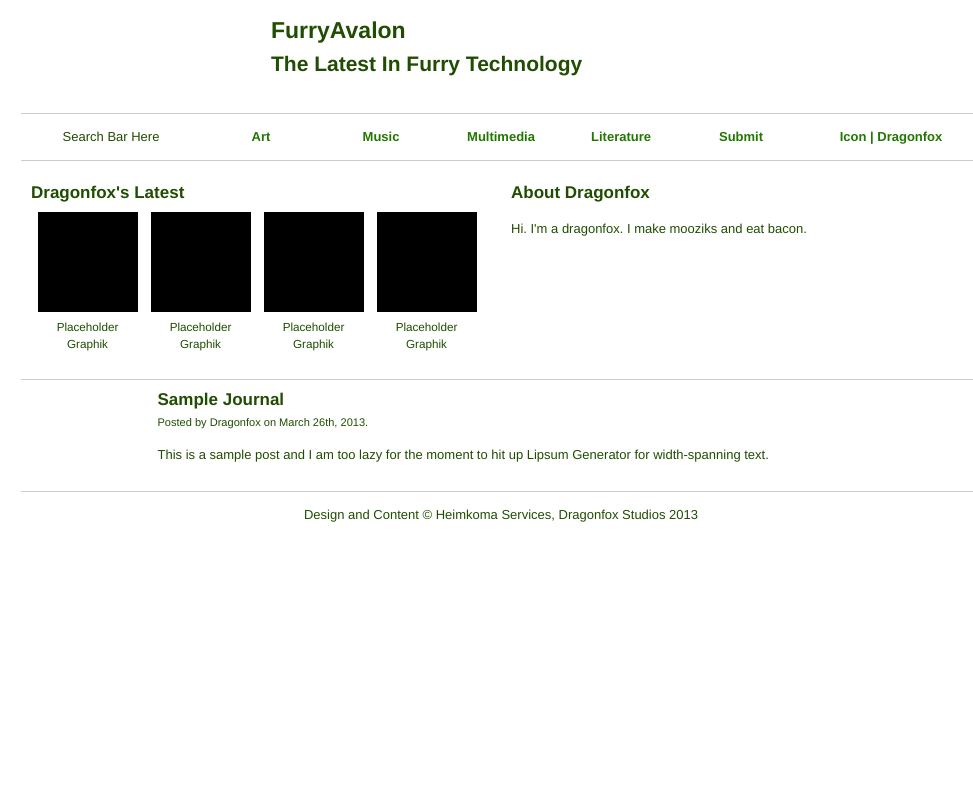
After one commit to KeiroD/furryavalon, a PHP site: page /profile.html in a window 1280 px wide. The commit adds this page. Shown: the whole page, without its empty margins (139-1112 px from the left). Run offline with PHP 8.4, Linux system fonts and the light colour scheme.

Commit message:
Added profile.html * Single.html updated to use a centered grid_12 content design * Profile.html has 'latest', 'about me', and 'journal' sections for now * Awesome placeholder CSS and stuff.

```diff
--- a/css/custom.css
+++ b/css/custom.css
@@ -208,3 +208,13 @@ article {
 .submission-comment-reply {
 	padding-left: 2em;
 }
+
+/**
+ * 	Profile.html CSS
+ */
+
+.profile-placeholder-latest {
+	width: 300px;
+	height: 300px;
+	margin: 13px 13px;
+}
--- /dev/null
+++ b/profile.html
@@ -0,0 +1,103 @@
+<!DOCTYPE HTML>
+<html>
+	<head>
+		<link rel="stylesheet" type="text/css" href="./css/reset.css" />
+		<link rel="stylesheet" type="text/css" href="./css/text.css" />
+		<link rel="stylesheet" type="text/css" href="./css/960.css" />
+
+		<link rel="stylesheet" type="text/css" href="./css/custom.css" />
+		<title>FurryAvalon index template page</title>
+	</head>
+	<body>
+		<header class="container_16">
+			<div class="grid_4">
+				<img class="logo_placeholder" src="./img/transparent.png" alt="furryavalon logo placehold" />
+			</div>
+			<div class="grid_12">
+				<h2>FurryAvalon</h2>
+				<h3>The Latest In Furry Technology</h3>
+			</div>
+			<hr />
+		</header>
+		<nav>
+			<div class="container_16">
+				<div class="grid_3 search">
+					Search Bar Here
+				</div>
+				<div class="grid_2">
+					<a href="">Art</a>
+				</div>
+				<div class="grid_2">
+					<a href="">Music</a>
+				</div>
+				<div class="grid_2">
+					<a href="">Multimedia</a>
+				</div>
+				<div class="grid_2">
+					<a href="">Literature</a>
+				</div>
+				<div class="grid_2 dropdown">
+					<a href="">Submit</a>
+					<ul>
+						<li>Art</li>
+						<li>Music/FX</li>
+						<li>Multimedia</li>
+						<li>Literature</li>
+					</ul>
+				</div>
+				<div class="grid_3 dropdown">
+					<a href="">Icon | Dragonfox</a>
+					<ul>
+						<li>Profile</li>
+						<li>Journal</li>
+						<li>Notices</li>
+						<li>Settings</li>
+						<li>Logout</li>
+					</ul>
+				</div>
+			</div>
+		</nav>
+		<div class="container_16">
+			<hr /><br />
+			<div class="grid_8 mainbar">
+				<div class="mainbar-container">
+					<div class="awesome">
+						<h5>Dragonfox's Latest</h5>
+						<figure class="art-show-figure">
+							<img class="art-show-single" alt="Placeholder Graphik" src="./img/black.png" />
+							<figcaption>Placeholder Graphik</figcaption>
+						</figure>
+						<figure class="art-show-figure">
+							<img class="art-show-single" alt="Placeholder Graphik" src="./img/black.png" />
+							<figcaption>Placeholder Graphik</figcaption>
+						</figure>
+						<figure class="art-show-figure">
+							<img class="art-show-single" alt="Placeholder Graphik" src="./img/black.png" />
+							<figcaption>Placeholder Graphik</figcaption>
+						</figure>
+						<figure class="art-show-figure">
+							<img class="art-show-single" alt="Placeholder Graphik" src="./img/black.png" />
+							<figcaption>Placeholder Graphik</figcaption>
+						</figure>
+					</div>
+				</div>
+			</div>
+			<div class="grid_8 sidebar">
+				<h5>About Dragonfox</h5>
+				<p>Hi.  I'm a dragonfox.  I make mooziks and eat bacon.</p>
+			</div>
+			<hr />
+			<div class="grid_2 empty">&nbsp;</div>
+			<article class="grid_12">
+				<h5>Sample Journal</h5>
+				<small>Posted by Dragonfox on March 26th, 2013.</small>
+				<p>This is a sample post and I am too lazy for the moment to hit up Lipsum Generator for
+					width-spanning text.</p>
+			</article>
+		</div>
+		<footer class="container_16">
+			<hr />
+			<p class="text-align-center">Design and Content &copy; Heimkoma Services, Dragonfox Studios 2013</p>
+		</footer>
+	</body>
+</html>
--- a/single.html
+++ b/single.html
@@ -59,6 +59,7 @@
 		</nav>
 		<div class="container_16">
 			<hr />
+			<div class="grid_2 empty">&nbsp;</div>
 			<div class="grid_12 mainbar">
 				<article class="submission-single-article">
 					<h5>One Awesome Title</h5>
```
